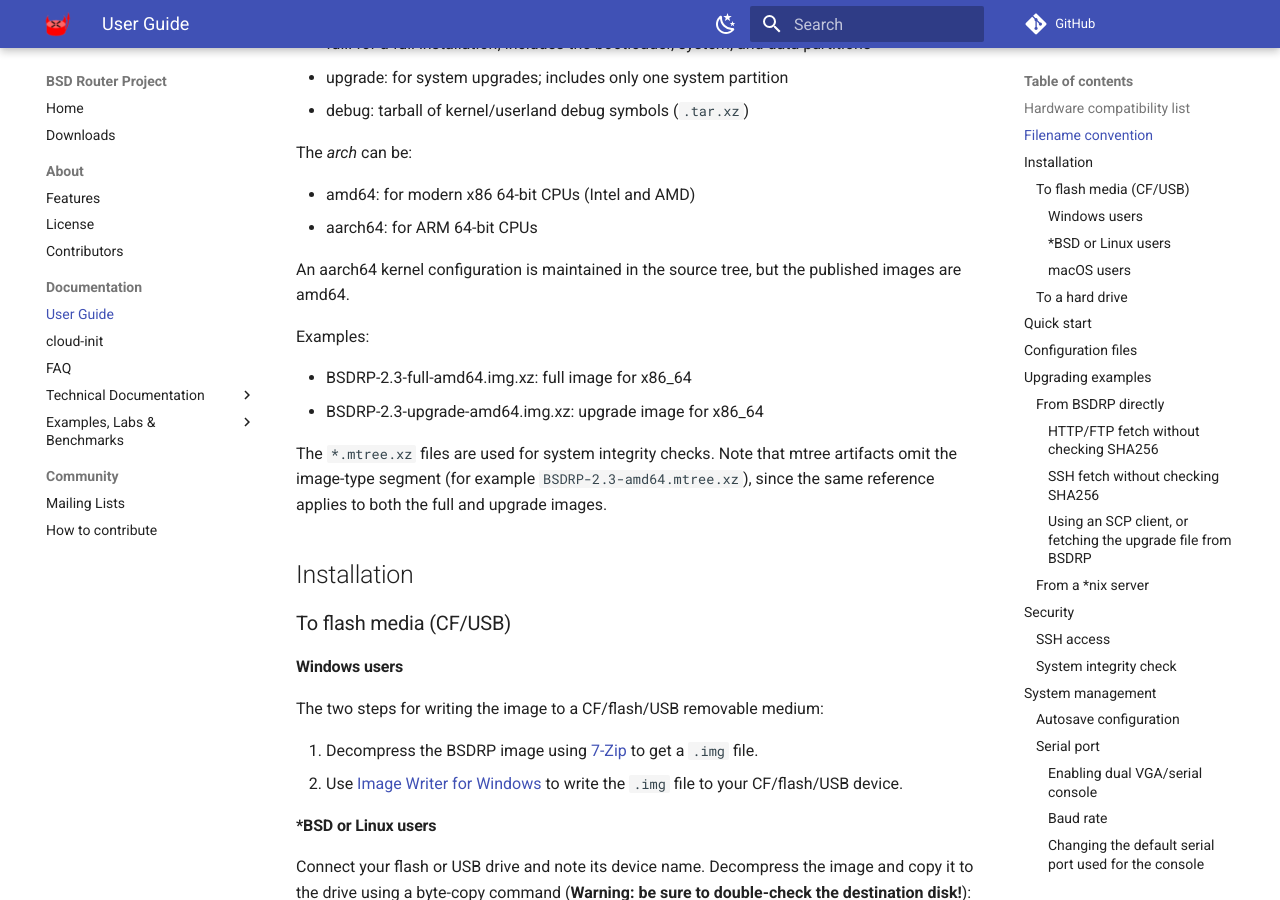
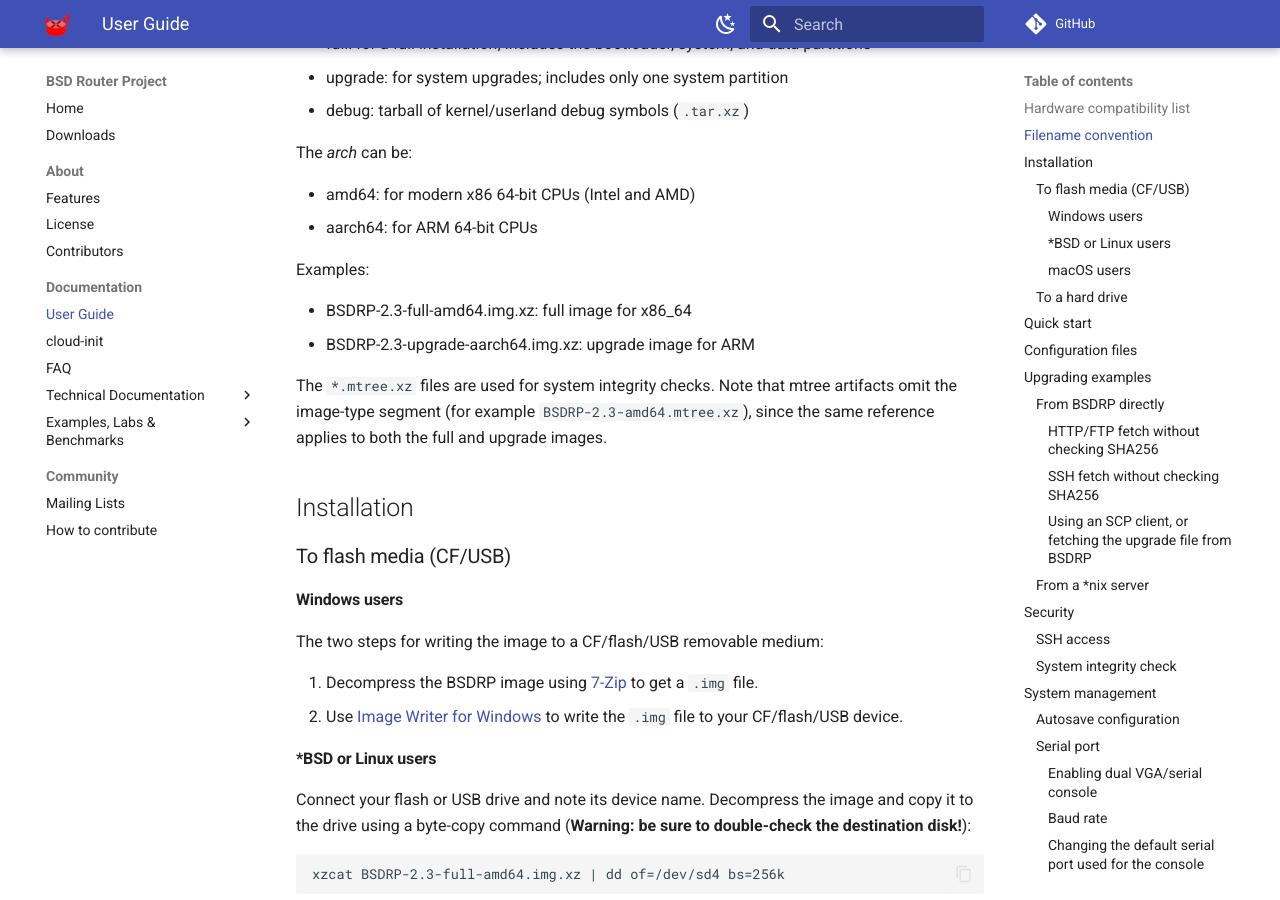
Before and after one commit to ocochard/bsdrp-website, an MkDocs documentation site: the page built from docs/documentation/end-users-docs.md, in a window 1280 px wide and 900 px high, scrolled down 676 px. Built offline with MkDocs 1.6.1 and Material for MkDocs 9.7.7, drawn with Linux system fonts in a browser that asks for light colours; comment, search, counter and statistics services are not loaded.

Commit message:
Restore aarch64 as a published architecture
aarch64 images are published: downloads.md links the full, upgrade,
mtree and debug artifacts for 2.3. The caveat added in the two
previous commits came from looking at one build host, which only
holds the amd64 artifacts.

```diff
--- a/docs/documentation/end-users-docs.md
+++ b/docs/documentation/end-users-docs.md
@@ -32,13 +32,10 @@ The *arch* can be:
 - amd64: for modern x86 64-bit CPUs (Intel and AMD)
 - aarch64: for ARM 64-bit CPUs
 
-An aarch64 kernel configuration is maintained in the source tree, but
-the published images are amd64.
-
 Examples:
 
 - BSDRP-2.3-full-amd64.img.xz: full image for x86_64
-- BSDRP-2.3-upgrade-amd64.img.xz: upgrade image for x86_64
+- BSDRP-2.3-upgrade-aarch64.img.xz: upgrade image for ARM
 
 The `*.mtree.xz` files are used for system integrity checks. Note
 that mtree artifacts omit the image-type segment (for example
```
Also changed, not shown: docs/features.md (+1 -2 lines).
